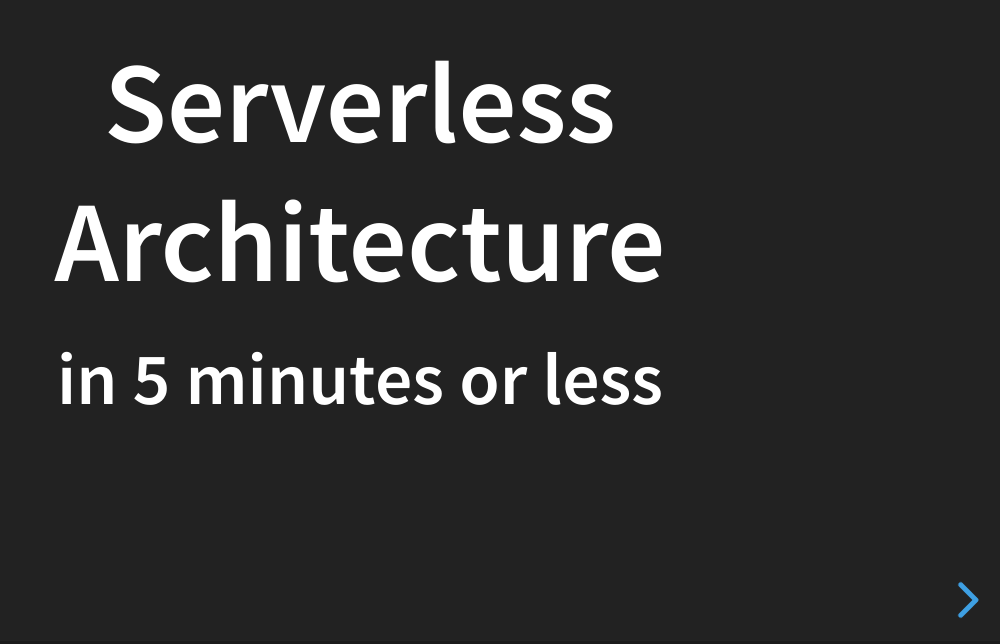
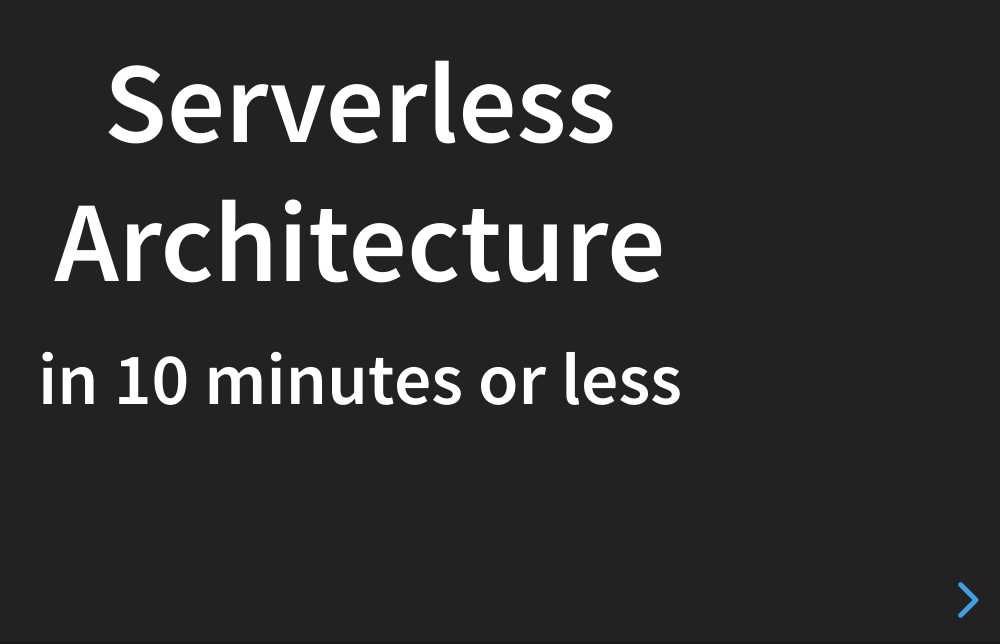
Before and after one commit to tommyokeefe/serverless-lightning-talk, a website: page index.html in a window 1280 px wide. Shown: the part 156-800 px from the top of the page, without its empty margins (280-1280 px from the left). Drawn offline with Linux system fonts and the light colour scheme.

Commit message:
Update index.html

```diff
--- a/index.html
+++ b/index.html
@@ -26,7 +26,7 @@
 			<div class="slides">
 				<section>
 					<h1>Serverless Architecture</h1>
-					<h2>in 5 minutes or less</h2>
+					<h2>in 10 minutes or less</h2>
 					<aside class="notes">
 						About NPR: When you interact with NPR without the help of a radio, chances are Digital Media was responsible for it. We’re responsible for npr.org and other various platforms and mobile apps. We also maintain our own in-house CMS and a set of API’s that let others get our content as well as give it to us. Finally, we maintain a portfolio of tools for our member stations.
 
```
